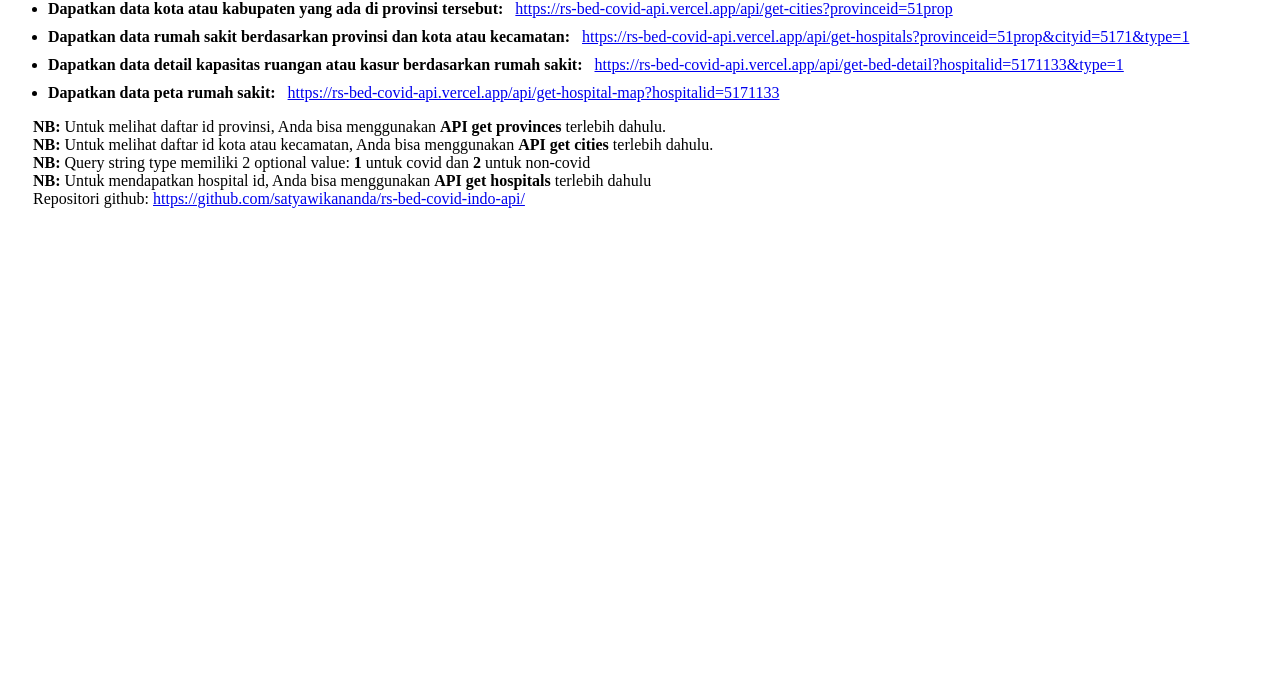
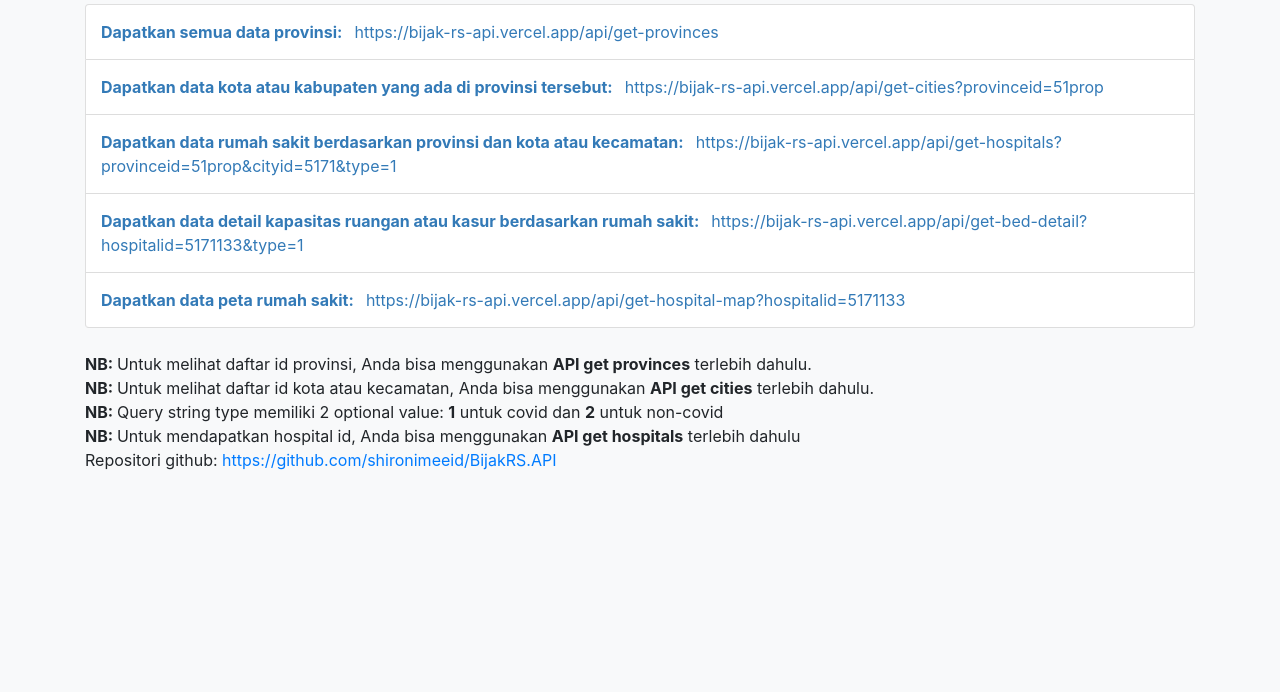
Before and after one commit to shironimeeid/BijakRS.API, a website: page index.html in a window 1280 px wide. Shown: the part 108-800 px from the top of the page. Drawn offline with nearby package versions, Linux system fonts and the light colour scheme.

Commit message:
Update index.html

```diff
--- a/index.html
+++ b/index.html
@@ -4,48 +4,94 @@
     <meta charset="UTF-8" />
     <link rel="icon" type="image/png" href="https://telegra.ph/file/8fc6680cb5098394ec5b2.png" />
     <meta name="viewport" content="width=device-width, initial-scale=1.0" />
-    <title>RS Bed Covid API</title>
+    <title>ServerBijak.RS</title>
+    <!-- Bootstrap CSS -->
+    <link href="https://cdn.jsdelivr.net/npm/bootstrap@5.3.0/dist/css/bootstrap.min.css" rel="stylesheet">
+    <link href="https://maxcdn.bootstrapcdn.com/bootstrap/4.5.2/css/bootstrap.min.css" rel="stylesheet">
    <style>
-      ul > li {
+     .mb-3 {
+            margin-bottom: 1rem;
+        }
+       .mb-10 {
             margin-bottom: 10px;
+        }
+       .list-group-item {
+            padding: 15px;
+            border-bottom: 1px solid #ddd;
+        }
+       .list-group-item strong {
+            font-weight: bold;
+            color: #337ab7;
+        }
+       .list-group-item a {
+            text-decoration: none;
+            color: #337ab7;
+        }
+       .list-group-item a:hover {
+            text-decoration: underline;
+        }
+       .mt-4 {
+            margin-top: 20px;
+        }
+       .network-speed {
+            position: absolute;
+            top: 10px;
+            left: 10px;
+            font-size: 12px;
+            color: #666;
+        }
+       .current-time {
+            position: absolute;
+            top: 10px;
+            right: 10px;
+            font-size: 12px;
+            color: #666;
         }
     </style>
 </head>
-  <body>
-    <h1>RS Bed Covid API</h1>
-    <ul>
-      <li>
+<body class="bg-light">
+    <div class="container py-5">
+        <div class="network-speed" id="network-speed"></div>
+        <div class="current-time" id="current-time"></div>
+        <h1 class="mb-3">Bijak.RS Local Server</h1>
+        <ul class="list-group">
+            <li class="list-group-item">
                 <strong>Dapatkan semua data provinsi: &nbsp;</strong>
-        <a href="/api/get-provinces">https://rs-bed-covid-api.vercel.app/api/get-provinces</a>
+                <a href="/api/get-provinces">https://bijak-rs-api.vercel.app/api/get-provinces</a>
             </li>
-      <li>
+            <li class="list-group-item">
                 <strong>Dapatkan data kota atau kabupaten yang ada di provinsi tersebut: &nbsp;</strong>
-        <a href="/api/get-cities?provinceid=51prop">https://rs-bed-covid-api.vercel.app/api/get-cities?provinceid=51prop</a>
+                <a href="/api/get-cities?provinceid=51prop">https://bijak-rs-api.vercel.app/api/get-cities?provinceid=51prop</a>
             </li>
-      <li>
+            <li class="list-group-item">
                 <strong>Dapatkan data rumah sakit berdasarkan provinsi dan kota atau kecamatan: &nbsp;</strong>
-        <a href="/api/get-hospitals?provinceid=51prop&cityid=5171&type=1">https://rs-bed-covid-api.vercel.app/api/get-hospitals?provinceid=51prop&cityid=5171&type=1</a>
-        <br>
+                <a href="/api/get-hospitals?provinceid=51prop&cityid=5171&type=1">https://bijak-rs-api.vercel.app/api/get-hospitals?provinceid=51prop&cityid=5171&type=1</a>
             </li>
-      <li>
+            <li class="list-group-item">
                 <strong>Dapatkan data detail kapasitas ruangan atau kasur berdasarkan rumah sakit: &nbsp;</strong>
-        <a href="/api/get-bed-detail?hospitalid=5171133&type=1">https://rs-bed-covid-api.vercel.app/api/get-bed-detail?hospitalid=5171133&type=1</a>
-        <br>
+                <a href="/api/get-bed-detail?hospitalid=5171133&type=1">https://bijak-rs-api.vercel.app/api/get-bed-detail?hospitalid=5171133&type=1</a>
             </li>
-      <li>
+            <li class="list-group-item">
                 <strong>Dapatkan data peta rumah sakit: &nbsp;</strong>
-        <a href="/api/get-hospital-map?hospitalid=5171133">https://rs-bed-covid-api.vercel.app/api/get-hospital-map?hospitalid=5171133</a>
-        <br>
+                <a href="/api/get-hospital-map?hospitalid=5171133">https://bijak-rs-api.vercel.app/api/get-hospital-map?hospitalid=5171133</a>
             </li>
         </ul>
-    <strong style="margin-left:25px;">NB: </strong><span>Untuk melihat daftar id provinsi, Anda bisa menggunakan <strong>API get provinces</strong> terlebih dahulu.</span>
+        <div class="mt-4">
+            <strong>NB: </strong><span>Untuk melihat daftar id provinsi, Anda bisa menggunakan <strong>API get provinces</strong> terlebih dahulu.</span>
             <br>
-    <strong style="margin-left:25px;">NB: </strong><span>Untuk melihat daftar id kota atau kecamatan, Anda bisa menggunakan <strong>API get cities</strong> terlebih dahulu.</span>
+            <strong>NB: </strong><span>Untuk melihat daftar id kota atau kecamatan, Anda bisa menggunakan <strong>API get cities</strong> terlebih dahulu.</span>
             <br>
-    <strong style="margin-left:25px;">NB: </strong><span>Query string type memiliki 2 optional value: <strong>1</strong> untuk covid dan <strong>2</strong> untuk non-covid</span>
+            <strong>NB: </strong><span>Query string type memiliki 2 optional value: <strong>1</strong> untuk covid dan <strong>2</strong> untuk non-covid</span>
             <br>
-    <strong style="margin-left:25px;">NB: </strong><span>Untuk mendapatkan hospital id, Anda bisa menggunakan <strong>API get hospitals</strong> terlebih dahulu</span>
+            <strong>NB: </strong><span>Untuk mendapatkan hospital id, Anda bisa menggunakan <strong>API get hospitals</strong> terlebih dahulu</span>
             <br>
-    <span style="margin-left:25px;">Repositori github: <a href="https://github.com/satyawikananda/rs-bed-covid-indo-api/">https://github.com/satyawikananda/rs-bed-covid-indo-api/</a></span>
+            <span>Repositori github: <a href="https://github.com/shironimeeid/BijakRS.API">https://github.com/shironimeeid/BijakRS.API</a></span>
+        </div>
+    </div>
+    <!-- Bootstrap JS -->
+    <script src="https://cdn.jsdelivr.net/npm/bootstrap@5.3.0/dist/js/bootstrap.bundle.min.js"></script>
+    <script src="https://code.jquery.com/jquery-3.5.1.slim.min.js"></script>
+    <script src="https://cdn.jsdelivr.net/npm/@popperjs/core@2.5.3/dist/umd/popper.min.js"></script>
+    <script src="https://maxcdn.bootstrapcdn.com/bootstrap/4.5.2/js/bootstrap.min.js"></script>
   </body>
 </html>
```
Lines whose indentation alone changed are shown as unchanged.
